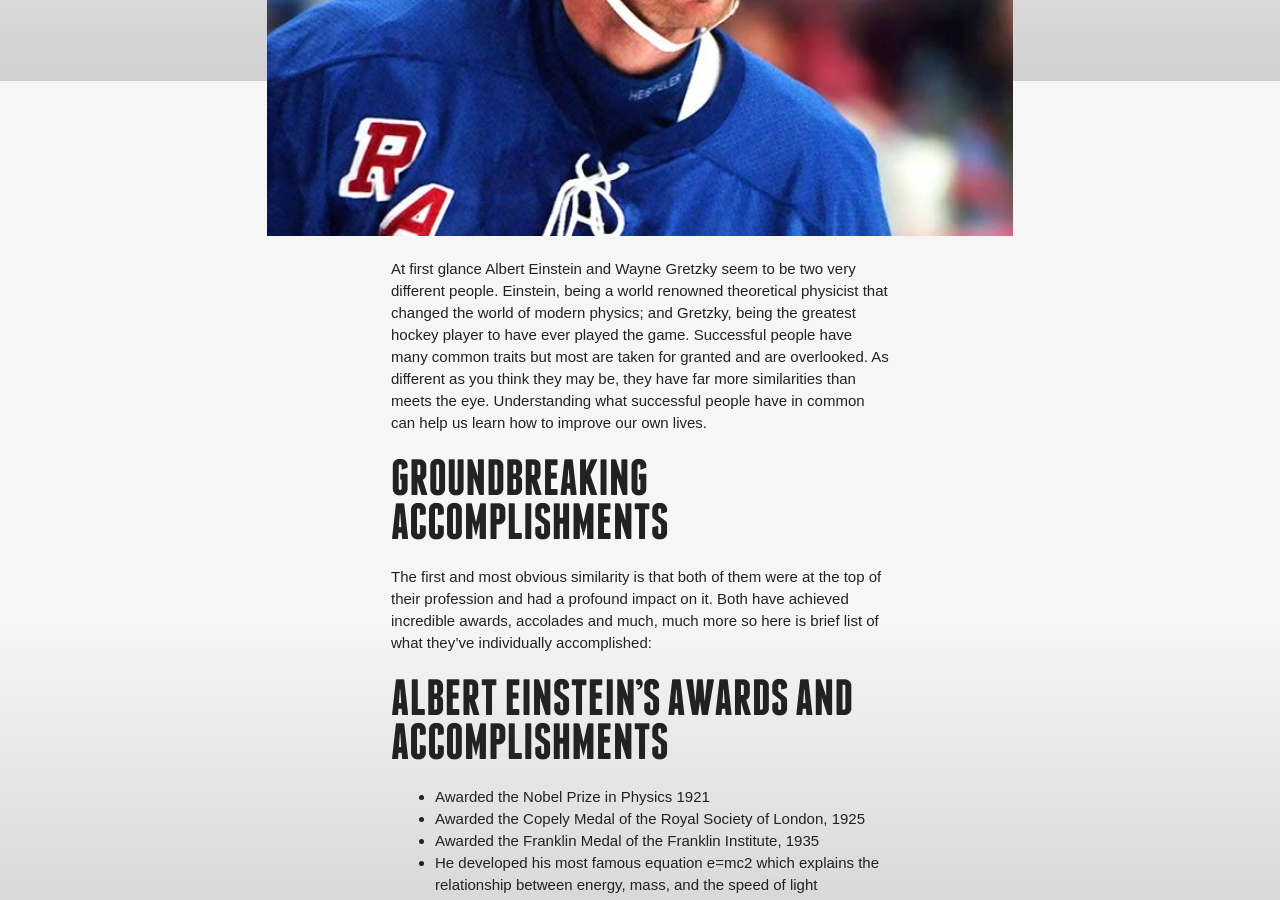
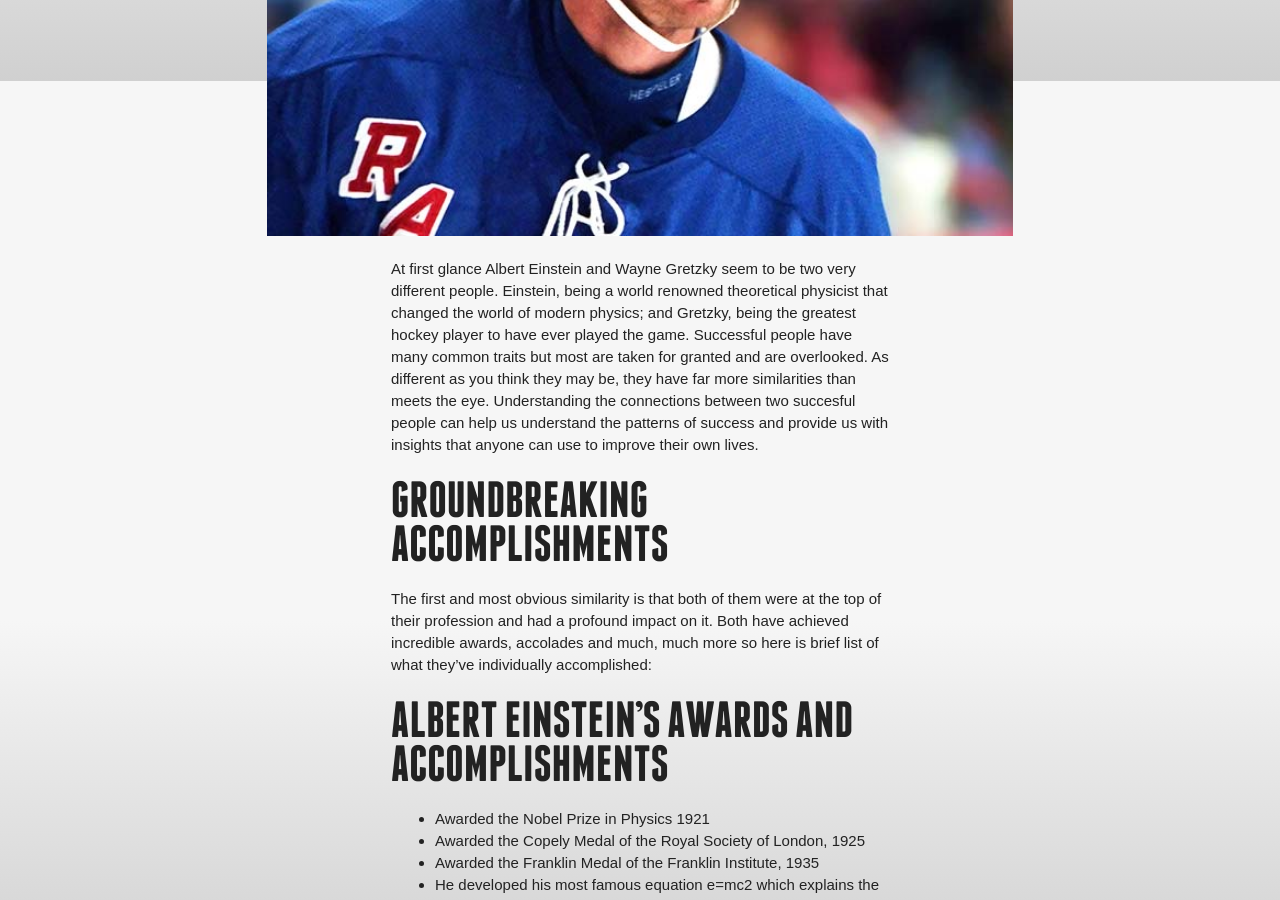
Before and after one commit to yourlegacy/yourlegacy, a Jekyll site: the page built from _posts/2013-11-19-what-wayne-gretzky-and-albert-einstein-have-in-common.md, in a window 1280 px wide and 900 px high, scrolled down 819 px. Built offline with Jekyll 4.4.1, drawn with Linux system fonts in a browser that asks for light colours; nearby versions of some CDN libraries; comment, search, counter and statistics services are not loaded.

Commit message:
text tweaks

```diff
--- a/_posts/2013-11-19-what-wayne-gretzky-and-albert-einstein-have-in-common.md
+++ b/_posts/2013-11-19-what-wayne-gretzky-and-albert-einstein-have-in-common.md
@@ -2,11 +2,11 @@
 layout: blog
 published: true
 category: blog
-title: "What Gretzky &amp; Einstein Have In Common"
+title: "What Gretzky & Einstein Have In Common"
 splash: "prose_media/your-legacy-wayne-gretzky.jpg"
 ---
 
-At first glance Albert Einstein and Wayne Gretzky seem to be two very different people. Einstein, being a world renowned theoretical physicist that changed the world of modern physics; and Gretzky, being the greatest hockey player to have ever played the game. Successful people have many common traits but most are taken for granted and are overlooked. As different as you think they may be, they have far more similarities than meets the eye. Understanding what successful people have in common can help us learn how to improve our own lives.
+At first glance Albert Einstein and Wayne Gretzky seem to be two very different people. Einstein, being a world renowned theoretical physicist that changed the world of modern physics; and Gretzky, being the greatest hockey player to have ever played the game. Successful people have many common traits but most are taken for granted and are overlooked. As different as you think they may be, they have far more similarities than meets the eye. Understanding the connections between two succesful people can help us understand the patterns of success and provide us with insights that anyone can use to improve their own lives.
 
 ## Groundbreaking Accomplishments
 
```
